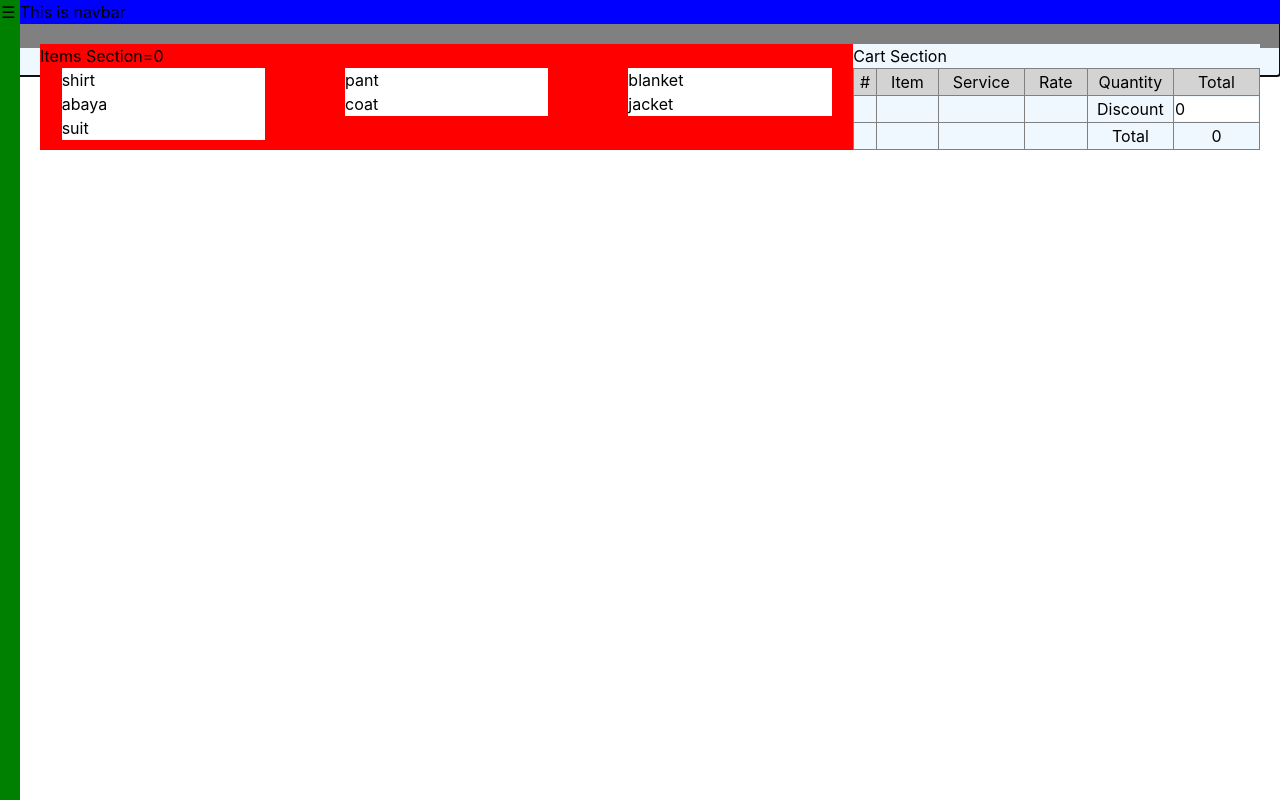
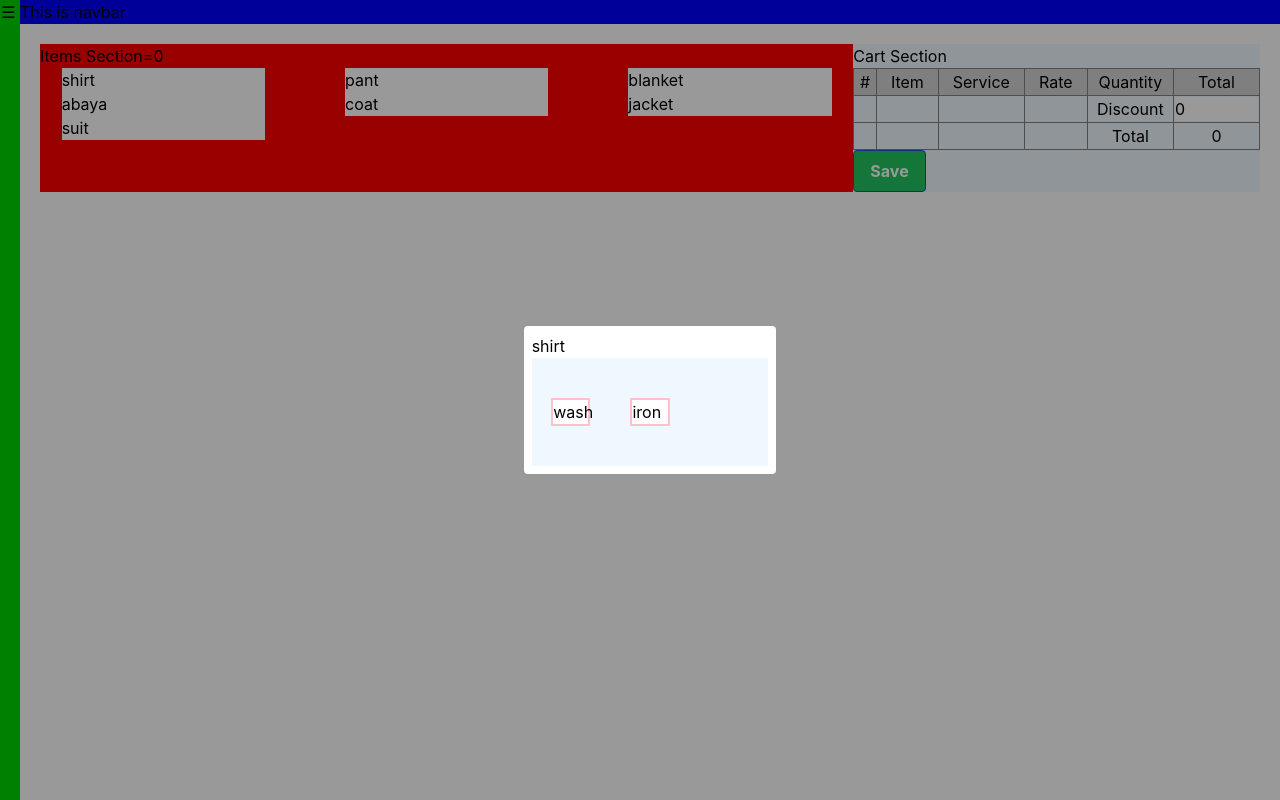
Before and after one commit to mr-rayhaan/laundry-frontend, a React (Create React App) app: page / in a window 1280 px wide. Both pictures are taken after a click on the element "shirt". Built offline with nearby package versions, Linux system fonts and the light colour scheme.

Commit message:
Create modal in tailwind

```diff
--- a/src/components/CartSection.tsx
+++ b/src/components/CartSection.tsx
@@ -10,7 +10,7 @@ type CartContextProps = {
   changeCartItemQuantity?: Function;
   changeCartItemRate?: Function;
   cart?: Cart;
-  changeCartDiscount?: Function
+  changeCartDiscount?: Function;
 };
 
 export default function CartSection() {
@@ -37,7 +37,7 @@ export default function CartSection() {
   function onChangeDiscount(e: any) {
     const newDiscount: string = e.target.value;
     if (newDiscount.trim().length > 0) {
-      cartContext.changeCartDiscount!(Number(newDiscount))
+      cartContext.changeCartDiscount!(Number(newDiscount));
     }
   }
 
@@ -139,6 +139,9 @@ export default function CartSection() {
           </tr>
         </tbody>
       </table>
+      <button className="bg-green-500 hover:bg-blue-700 text-white font-bold py-2 px-4 border border-blue-700 rounded">
+        Save
+      </button>
     </div>
   );
 }
--- a/src/components/modals/ServiceType.tsx
+++ b/src/components/modals/ServiceType.tsx
@@ -1,5 +1,5 @@
 // import Button from "react-bootstrap/Button";
-import Modal from "react-bootstrap/Modal";
+
 import React from "react";
 import Props from "../../interfaces/ServiceTypeProps";
 import { Services } from "../../interfaces/ItemsModel";
@@ -14,7 +14,7 @@ export default function ServiceType(props: Props) {
         return (
           <div
             key={item.id}
-            className={style.gridItem}
+            className={` cursor-pointer hover:bg-green-200 ${style.gridItem}`}
             onClick={() =>
               onSelectService!(
                 selectedItem.services.filter((e) => e.id == item.id)[0]
@@ -26,28 +26,37 @@ export default function ServiceType(props: Props) {
         );
       })
     ) : (
-      <>No</>
+      <>No item selected</>
     );
-  return (
-    <Modal
-      contentClassName={style.modalWrapper}
-      show={show}
-      onHide={onHide}
-      size="lg"
-      aria-labelledby="contained-modal-title-vcenter"
-      centered
-    >
-      <Modal.Header closeButton>
-        <Modal.Title id="contained-modal-title-vcenter">
-          <h4>{selectedItem && selectedItem.name}</h4>
-        </Modal.Title>
-      </Modal.Header>
-      <Modal.Body>
-        <div className={style.gridLayout}>{services}</div>
-      </Modal.Body>
-      <Modal.Footer>
-        {/* <Button onClick={props.onHide}>Close</Button> */}
-      </Modal.Footer>
-    </Modal>
-  );
+  const handleClick = (
+    event: React.MouseEvent<HTMLDivElement>,
+    toggle: Number
+  ) => {
+    event.stopPropagation();
+    console.log('toggle', toggle)
+    if (toggle == 0) {
+      console.log('hide it')
+      onHide()
+    }
+  };
+
+  if (show) {
+    return (
+      <div
+        onClick={(event) => handleClick(event, 0)}
+        className="absolute top-0 left-0 right-0 bottom-0 bg-black/[.4] flex justify-center items-center"
+      >
+        <div
+          onClick={(event) => handleClick(event, 1)}
+          className="h-[fit-content] bg-white p-2 rounded"
+        >
+          <h1>{selectedItem?.name}</h1>
+          <div className={`grid gap-10 p-10 ${style.gridLayout}`}>
+            {services}
+          </div>
+        </div>
+      </div>
+    );
+  }
+  return <></>;
 }
```
